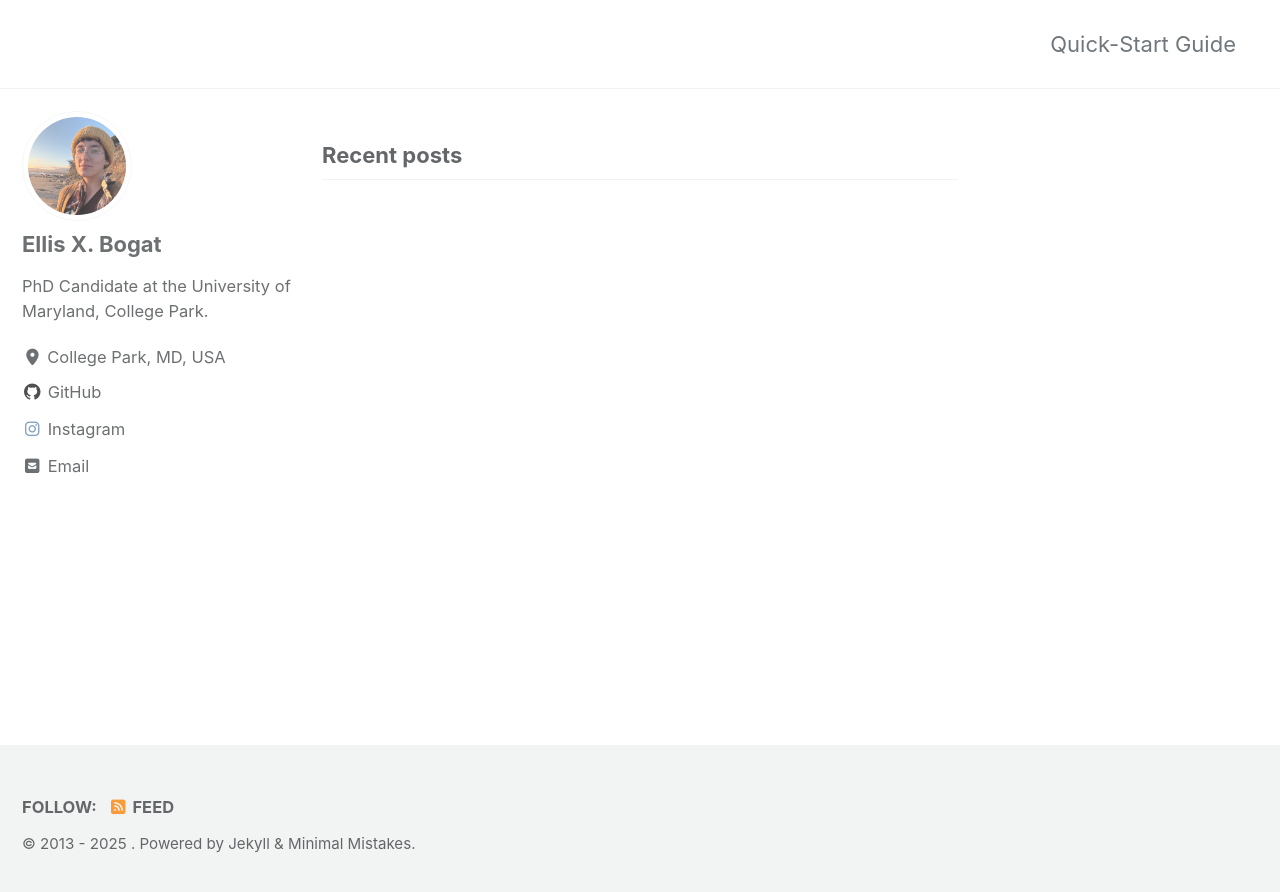
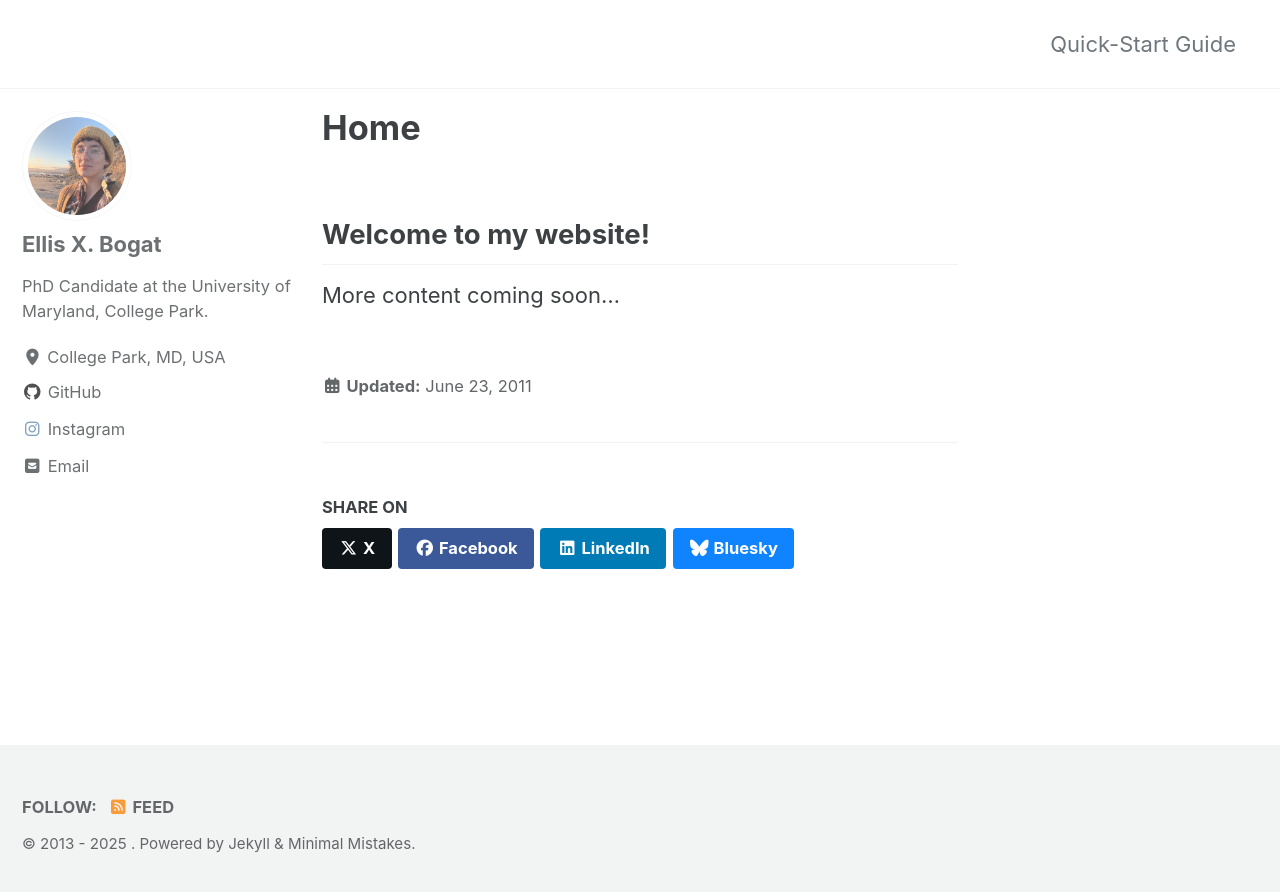
Before and after one commit to ell-bogat/ell-bogat.github.io, a Jekyll site: the page built from _pages/home.md, in a window 1280 px wide. Shown: the top 892 px of the page. Built offline with Jekyll 4.4.1, drawn with Linux system fonts in a browser that asks for light colours; cached includes are drawn as plain includes; the list of posts is cut into pages by our own code; part of the change alters nothing that is shown.

Commit message:
new home page

```diff
--- a/_config.yml
+++ b/_config.yml
@@ -325,3 +325,14 @@ defaults:
       comments: # true
       share: true
       related: true
+  # _pages
+  - scope:
+      path: ""
+      type: pages
+    values:
+      layout: single
+      author_profile: true
+      read_time: false
+      comments: # true
+      share: true
+      related: true
--- /dev/null
+++ b/_pages/home.md
@@ -0,0 +1,9 @@
+---
+title: "Home"
+permalink: /
+date: 2011-06-23T18:38:52+00:00
+---
+
+## Welcome to my website!
+
+More content coming soon...
--- a/index.html
+++ /dev/null
@@ -1,4 +0,0 @@
----
-layout: home
-author_profile: true
----
```
